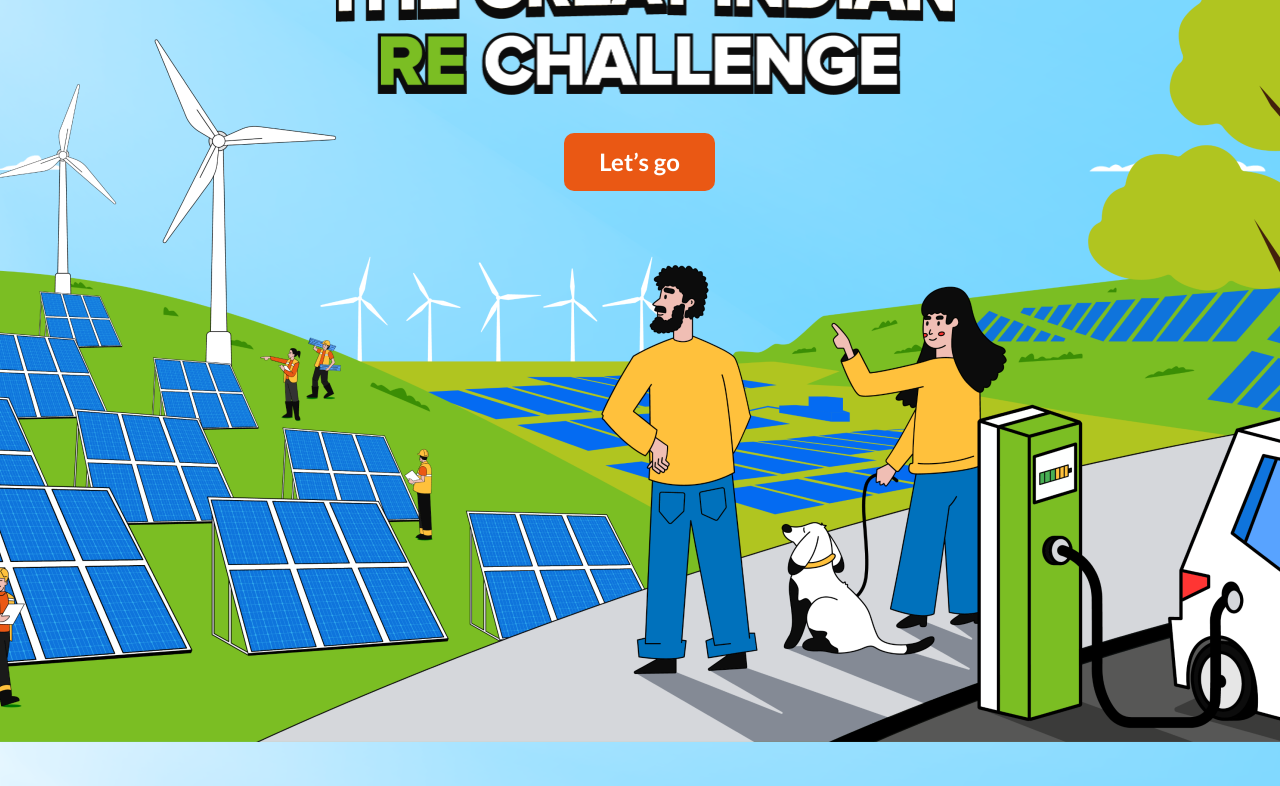
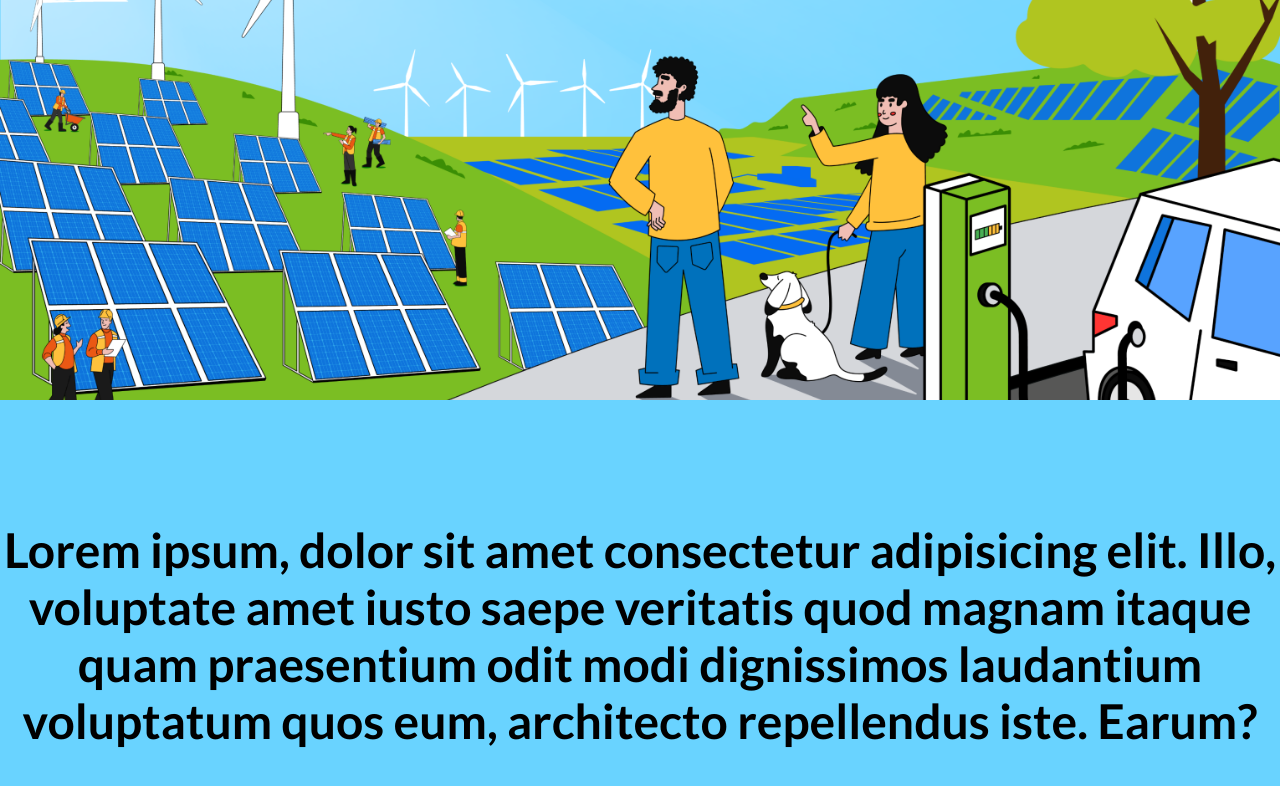
Before and after one commit to kritarthtripathi-nickelfox/cwee, a React (Create React App) app: page / in a window 1280 px wide. Shown: the part 400-1186 px from the top of the page. Built offline with nearby package versions, Linux system fonts and the light colour scheme.

Commit message:
latest changes

```diff
--- a/src/App.js
+++ b/src/App.js
@@ -6,6 +6,7 @@ import {
   useLocation,
 } from "react-router-dom";
 import PTWireframe8026Aug from "./pages/PTWireframe8026Aug";
+import  Home from "./pages/Home";
 
 function App() {
   const action = useNavigationType();
@@ -45,7 +46,7 @@ function App() {
 
   return (
     <Routes>
-      <Route path="/" element={<PTWireframe8026Aug />} />
+      <Route path="/" element={<Home />} />
     </Routes>
   );
 }
--- /dev/null
+++ b/src/pages/Home.jsx
@@ -0,0 +1,45 @@
+import React from "react";
+import { Parallax } from "react-scroll-parallax";
+
+const Home = () => {
+  return (
+    <div className="w-full relative bg-lightskyblue h-[1848.375rem] overflow-hidden text-center text-[1.5rem] text-black font-lato">
+      <div className="fixed bg-lightskyblue inset-0 z-[1]">
+        <img
+          className="w-full h-auto object-cover mix-blend-screen"
+          alt=""
+          src="/sunrays@2x.png"
+        />
+      </div>
+      <div className="relative z-[2]">
+        <div className="relative w-full">
+          <img
+            className="w-full h-auto object-cover"
+            alt="Clouds"
+            src="/clouds@2x.png"
+          />
+          <img
+            className="w-full h-[100vh] object-cover absolute top-0 left-0"
+            alt=""
+            src="/illustration@2x.png"
+          />
+        </div>
+        <img
+          className="absolute top-[0rem] left-[calc(50%_-_316.2px)] w-[39.525rem] h-[9.375rem] object-cover"
+          alt=""
+          src="/title@2x.png"
+        />
+      </div>
+      <div className="relative z-[2]">
+        <h1>
+          Lorem ipsum, dolor sit amet consectetur adipisicing elit. Illo,
+          voluptate amet iusto saepe veritatis quod magnam itaque quam
+          praesentium odit modi dignissimos laudantium voluptatum quos eum,
+          architecto repellendus iste. Earum?
+        </h1>
+      </div>
+    </div>
+  );
+};
+
+export default Home;
```
Also changed, not shown: package.json (+5 -4 lines).
